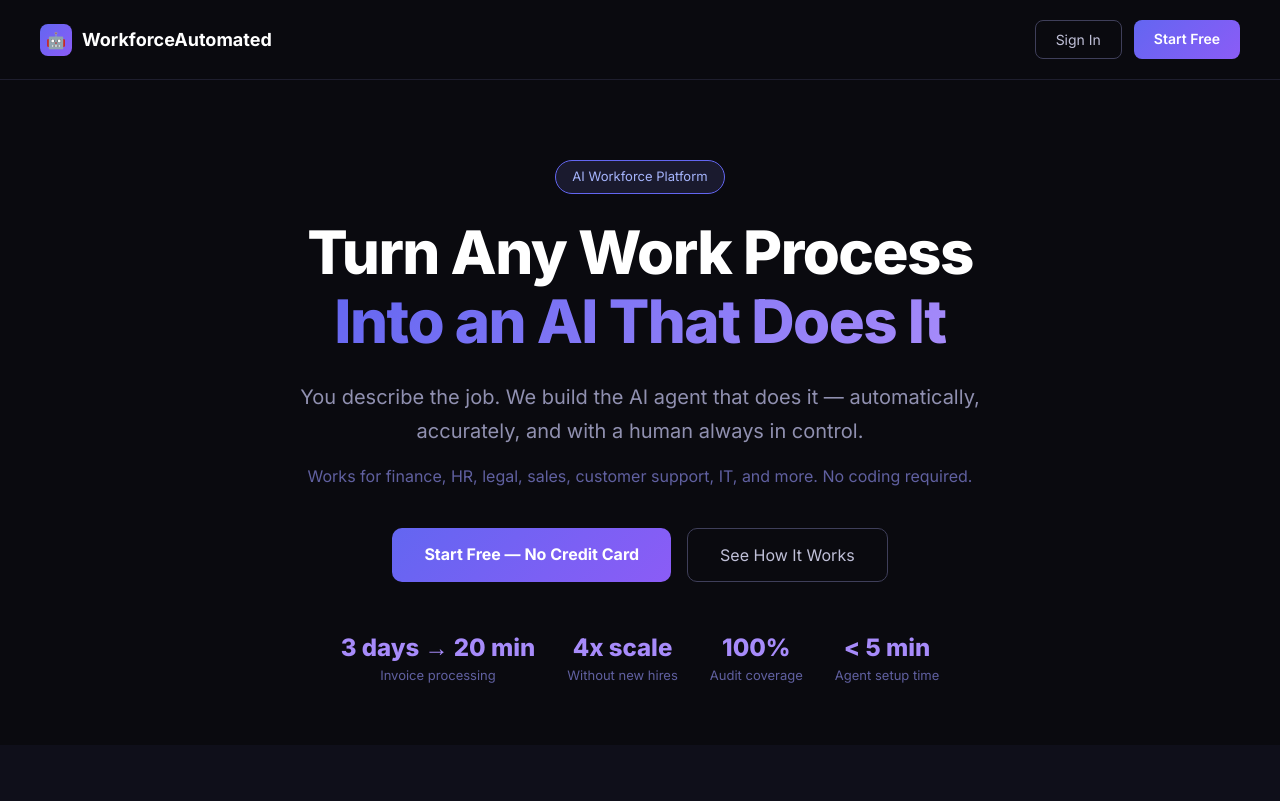
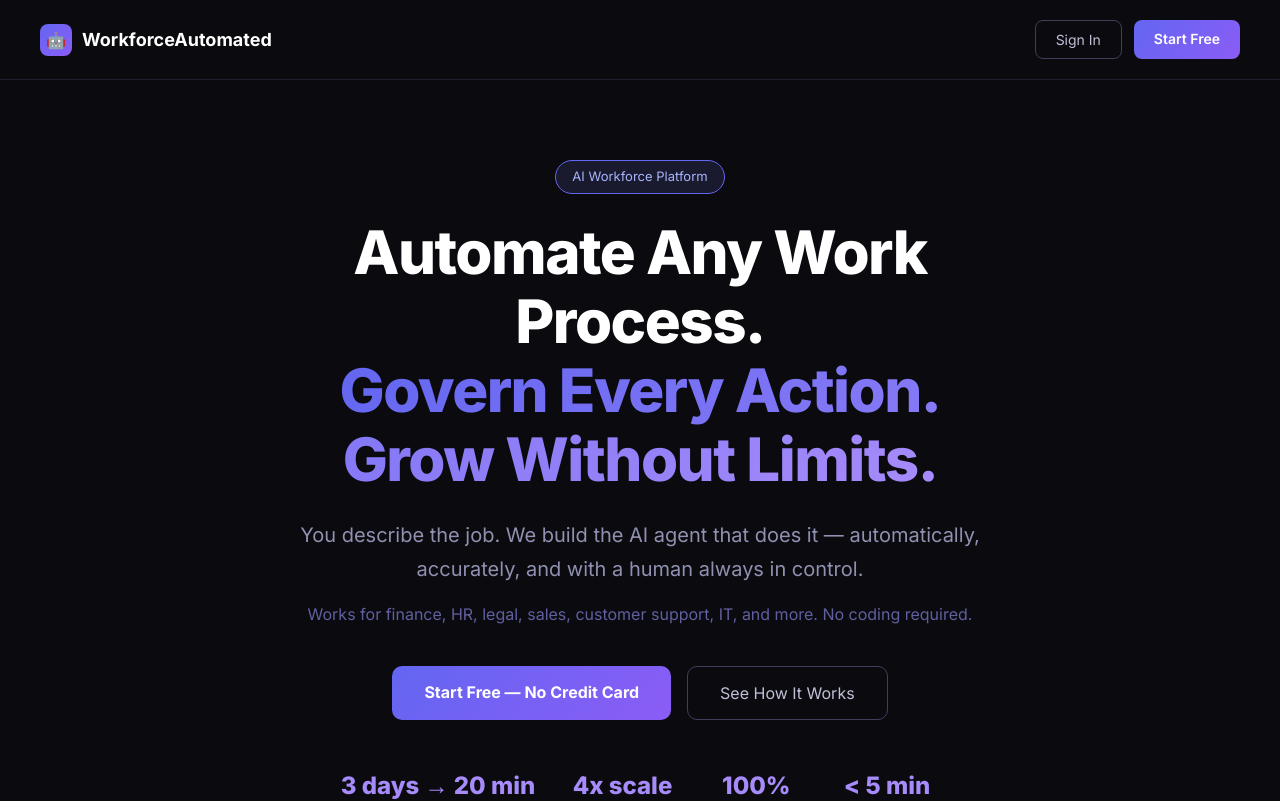
Before and after one commit to jeaninek74/workforceautomated, a React (Vite) app in the folder frontend/: page / in a window 1280 px wide. Shown: the top 801 px of the page. Built offline with nearby package versions, Linux system fonts and the light colour scheme; no server answers.

Commit message:
fix: restore original headline - Automate Any Work Process. Govern Every Action. Grow Without Limits.

```diff
--- a/frontend/src/pages/Landing.tsx
+++ b/frontend/src/pages/Landing.tsx
@@ -91,9 +91,9 @@ export default function Landing() {
           AI Workforce Platform
         </div>
         <h1 style={{ fontSize: "clamp(36px, 6vw, 60px)", fontWeight: 800, lineHeight: 1.15, margin: "0 0 24px", color: "#fff" }}>
-          Turn Any Work Process<br />
+          Automate Any Work Process.<br />
           <span style={{ background: "linear-gradient(135deg, #6366f1, #a78bfa)", WebkitBackgroundClip: "text", WebkitTextFillColor: "transparent" }}>
-            Into an AI That Does It
+            Govern Every Action. Grow Without Limits.
           </span>
         </h1>
         <p style={{ fontSize: 20, color: "#9090b0", lineHeight: 1.7, marginBottom: 16 }}>
```
